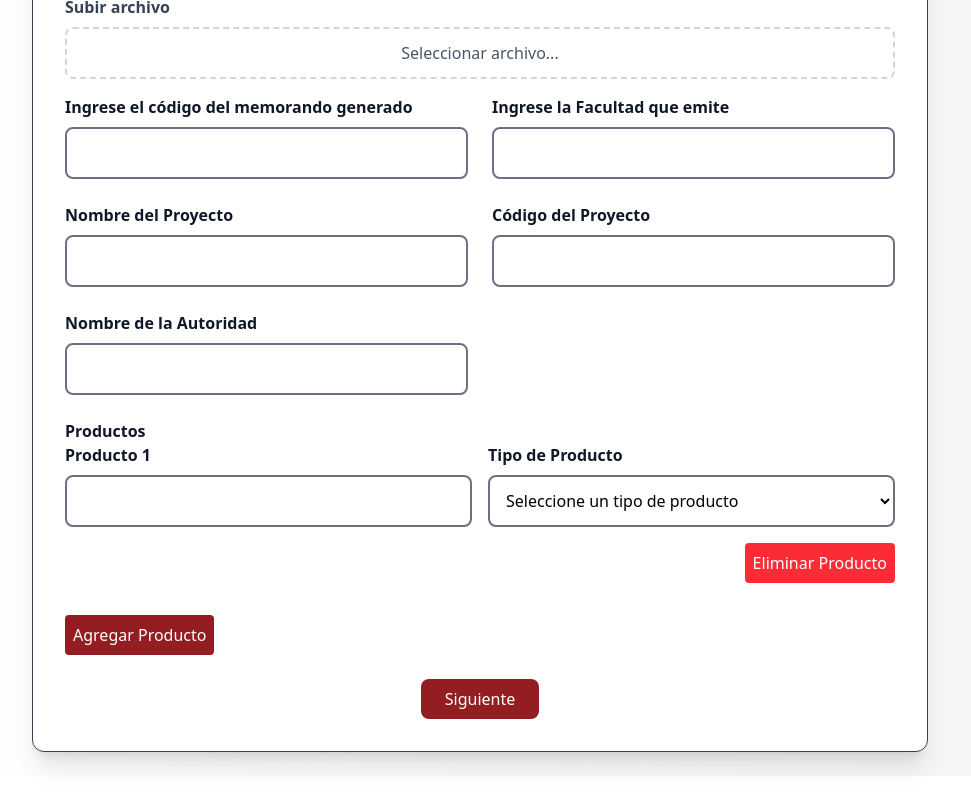
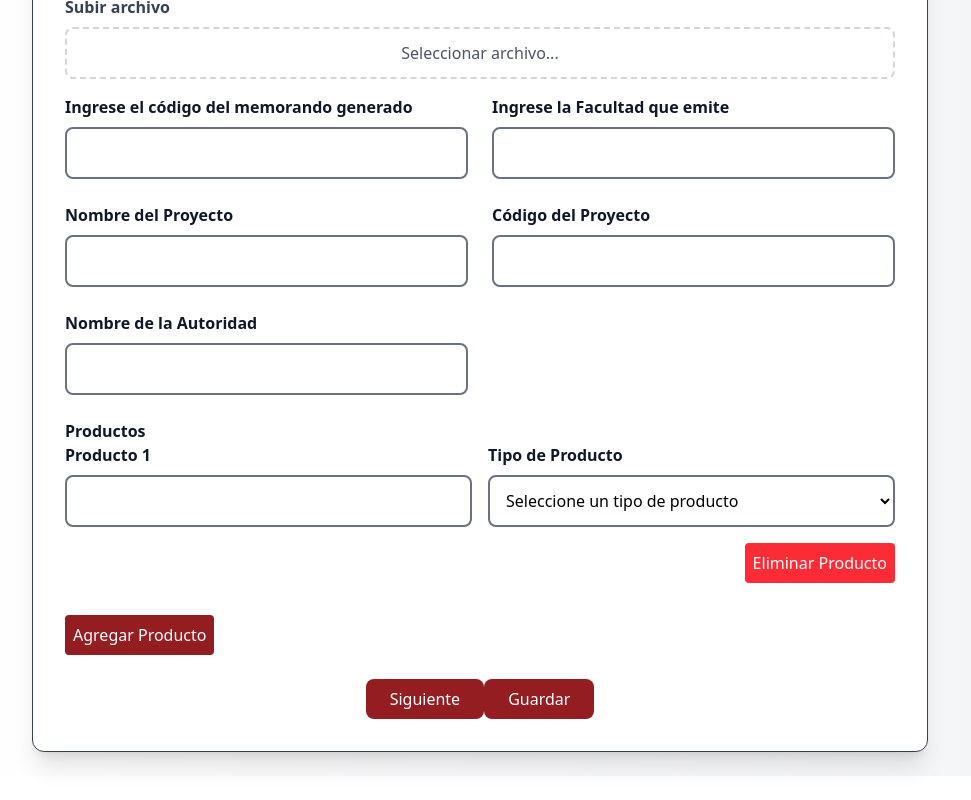
Before and after one commit to Dionisio202/ReporteOffice, a React (Vite) app: page /Formulario3 in a window 1280 px wide. Shown: the part 254-1054 px from the top of the page, without its empty margins (160-1131 px from the left). Built offline with nearby package versions, Linux system fonts and the light colour scheme; no server answers.

Commit message:
boton de guardar datos

```diff
--- a/src/components/bonita/bonita-utilities.js
+++ b/src/components/bonita/bonita-utilities.js
@@ -10,7 +10,7 @@ export default class BonitaUtilities {
     this.#TASKINSTANCEID = urlParams.get("id");
 
     this.#BONITATOKEN = this.#getBonitaToken();
-    this.#BONITAURL = "http://localhost:36295/bonita";
+    this.#BONITAURL = "http://localhost:10116/bonita";
     this.#APIURL = `${this.#BONITAURL}/API/bpm`;
   }
 
--- a/src/components/formularios/formulario3.tsx
+++ b/src/components/formularios/formulario3.tsx
@@ -253,6 +253,12 @@ export default function UploadForm() {
           >
             Siguiente
           </Button>
+          <Button
+            className="bg-[#931D21] text-white rounded-lg px-6 py-2 hover:bg-blue-700 transition-colors duration-200"
+            onClick={handleNext}
+          >
+            Guardar
+          </Button>
         </div>
       </form>
     </div>
```
